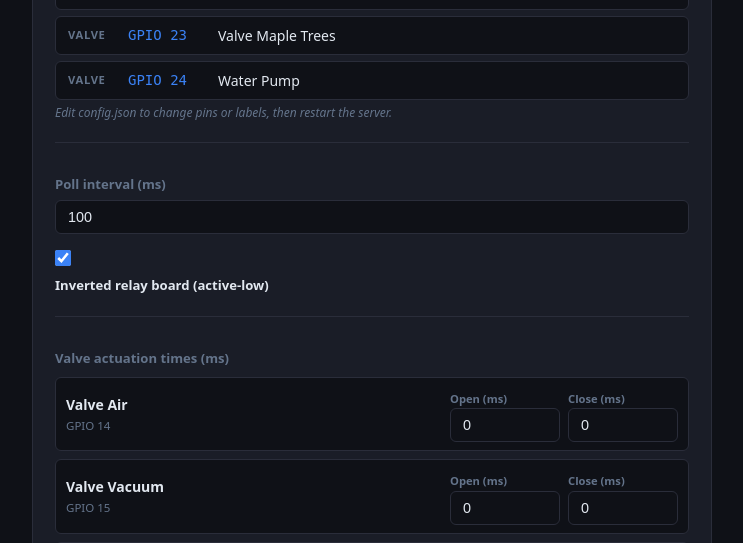
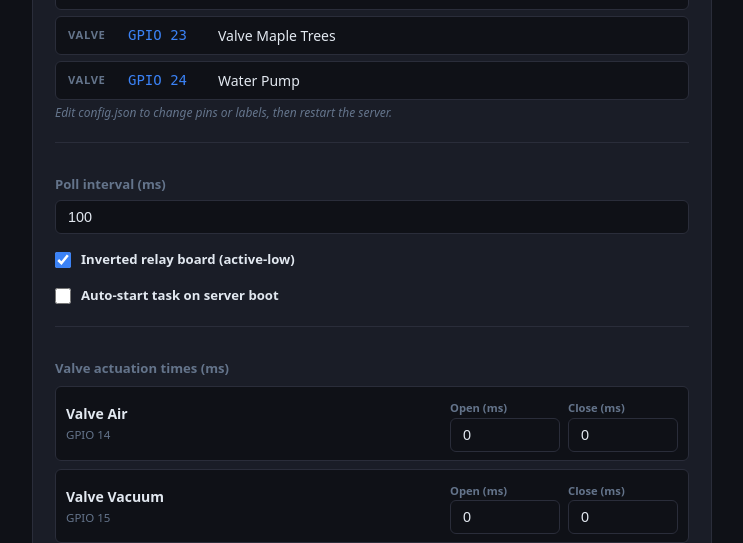
Before and after one commit to BillyTheHack/SapControl, a Flask app: page / in a window 1280 px wide. Shown: the part 1251-1794 px from the top of the page, without its empty margins (268-1011 px from the left). Run offline with Flask 3, Linux system fonts and the light colour scheme; data that the repository does not hold is empty.

Commit message:
Add an auto-start option

```diff
--- a/v2/app.py
+++ b/v2/app.py
@@ -208,5 +208,9 @@ def gpio_stream():
 # Entry point
 # ---------------------------------------------------------------------------
 if __name__ == "__main__":
-    controller.apply_initial_default_state(config_manager.load())
+    _startup_config = config_manager.load()
+    controller.apply_initial_default_state(_startup_config)
+    if _startup_config.get("settings", {}).get("auto_start", False):
+        logger.info("Auto-start enabled — starting task on boot")
+        controller.start(_startup_config)
     app.run(host="0.0.0.0", port=5000, debug=False, threaded=True)
--- a/v2/config_manager.py
+++ b/v2/config_manager.py
@@ -39,6 +39,7 @@ DEFAULT_CONFIG = {
     "settings": {
         "poll_interval_ms": 500,
         "default_valve_states": [0, 0],
+        "auto_start": False,
     },
     "mode": "sequence",
     "modes": {
@@ -131,9 +132,15 @@ class ConfigManager:
             if err:
                 return None, err
 
+            auto_start = bool(settings_in.get(
+                "auto_start",
+                existing_settings.get("auto_start", False),
+            ))
+
             settings = {
                 "poll_interval_ms": interval,
                 "default_valve_states": default_states,
+                "auto_start": auto_start,
             }
 
             # --- hardware (editable: valve timings + valve_inverted) ---
--- a/v2/static/app.js
+++ b/v2/static/app.js
@@ -65,6 +65,7 @@ async function saveConfig() {
 function renderConfigForm(c) {
   document.getElementById('poll-interval').value = c.settings?.poll_interval_ms ?? 500;
   document.getElementById('valve-inverted').checked = c.hardware?.valve_inverted ?? true;
+  document.getElementById('auto-start').checked = c.settings?.auto_start ?? false;
 
   // Pin table
   const table = document.getElementById('pin-table');
@@ -379,7 +380,7 @@ function readFormConfig() {
   return {
     mode: currentMode,
     hardware: { valve_inverted, valves: valves_update },
-    settings: { poll_interval_ms: interval, default_valve_states },
+    settings: { poll_interval_ms: interval, default_valve_states, auto_start: document.getElementById('auto-start').checked },
     modes: {
       sequence: {
         on_sensor_high: readNamedSequence('on_sensor_high'),
--- a/v2/templates/index.html
+++ b/v2/templates/index.html
@@ -409,9 +409,15 @@
       </div>
 
       <!-- Valve inversion -->
-      <div class="form-row" style="flex-direction:row;align-items:center;gap:10px">
+      <div style="display:flex;align-items:center;gap:10px">
         <input type="checkbox" id="valve-inverted" style="width:16px;height:16px;cursor:pointer;accent-color:var(--accent)" />
         <label for="valve-inverted" style="cursor:pointer;color:var(--text)">Inverted relay board (active-low)</label>
+      </div>
+
+      <!-- Auto-start -->
+      <div style="display:flex;align-items:center;gap:10px">
+        <input type="checkbox" id="auto-start" style="width:16px;height:16px;cursor:pointer;accent-color:var(--accent)" />
+        <label for="auto-start" style="cursor:pointer;color:var(--text)">Auto-start task on server boot</label>
       </div>
 
       <hr />
```
